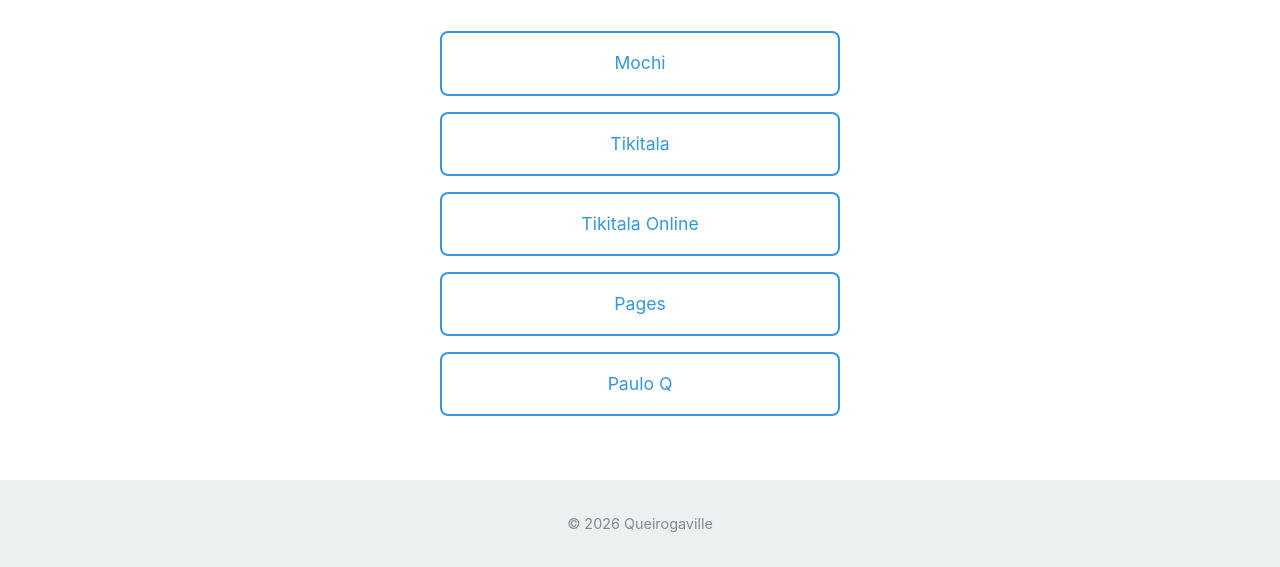
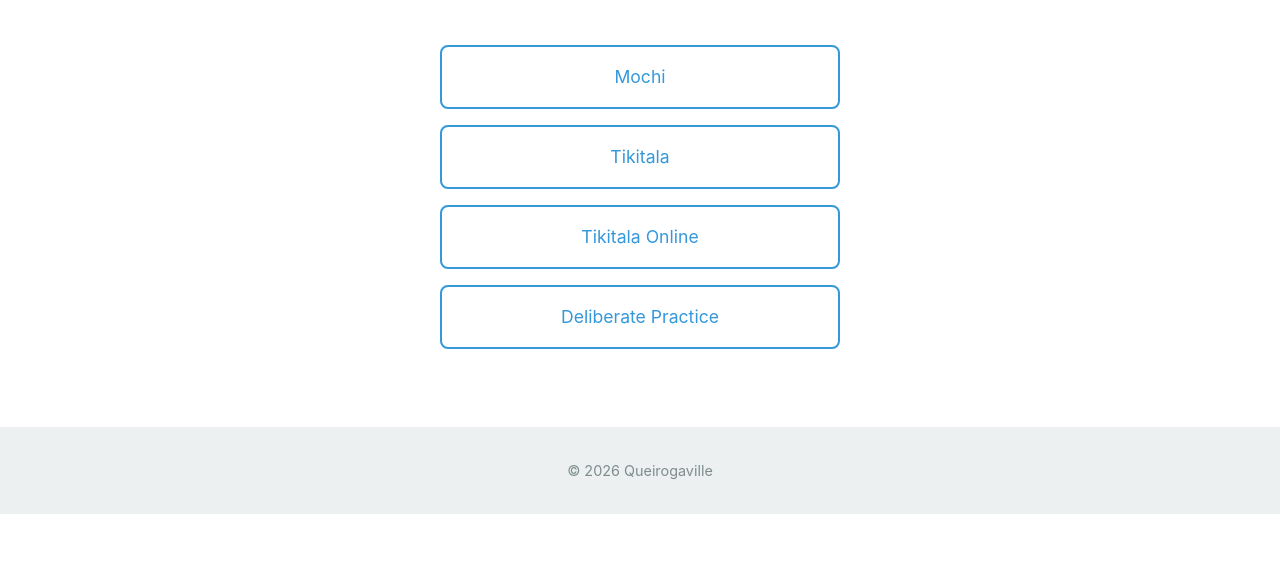
Before and after one commit to pauloqueiroga/queirogaville-website, a plain HTML site: page index.html in a window 1280 px wide. Shown: the part 390-957 px from the top of the page. After the commit the page ends 904 px from the top, so only its background shows below. Drawn offline with Linux system fonts and the light colour scheme.

Commit message:
fixed deliberate practice's link

```diff
--- a/index.html
+++ b/index.html
@@ -27,8 +27,7 @@
                     <a href="kitty.html" class="link-item">Mochi</a>
                     <a href="https://www.tikitala.com" class="link-item">Tikitala</a>
                     <a href="https://www.tikitala.com/online" class="link-item">Tikitala Online</a>
-                    <a href="https://pages.pauloq.com" class="link-item">Pages</a>
-                    <a href="https://pauloq.com" class="link-item">Paulo Q</a>
+                    <a href="https://pages.pauloq.com" class="link-item">Deliberate Practice</a>
                 </nav>
             </section>
         </div>
```
Also changed, not shown: 1 other file.
